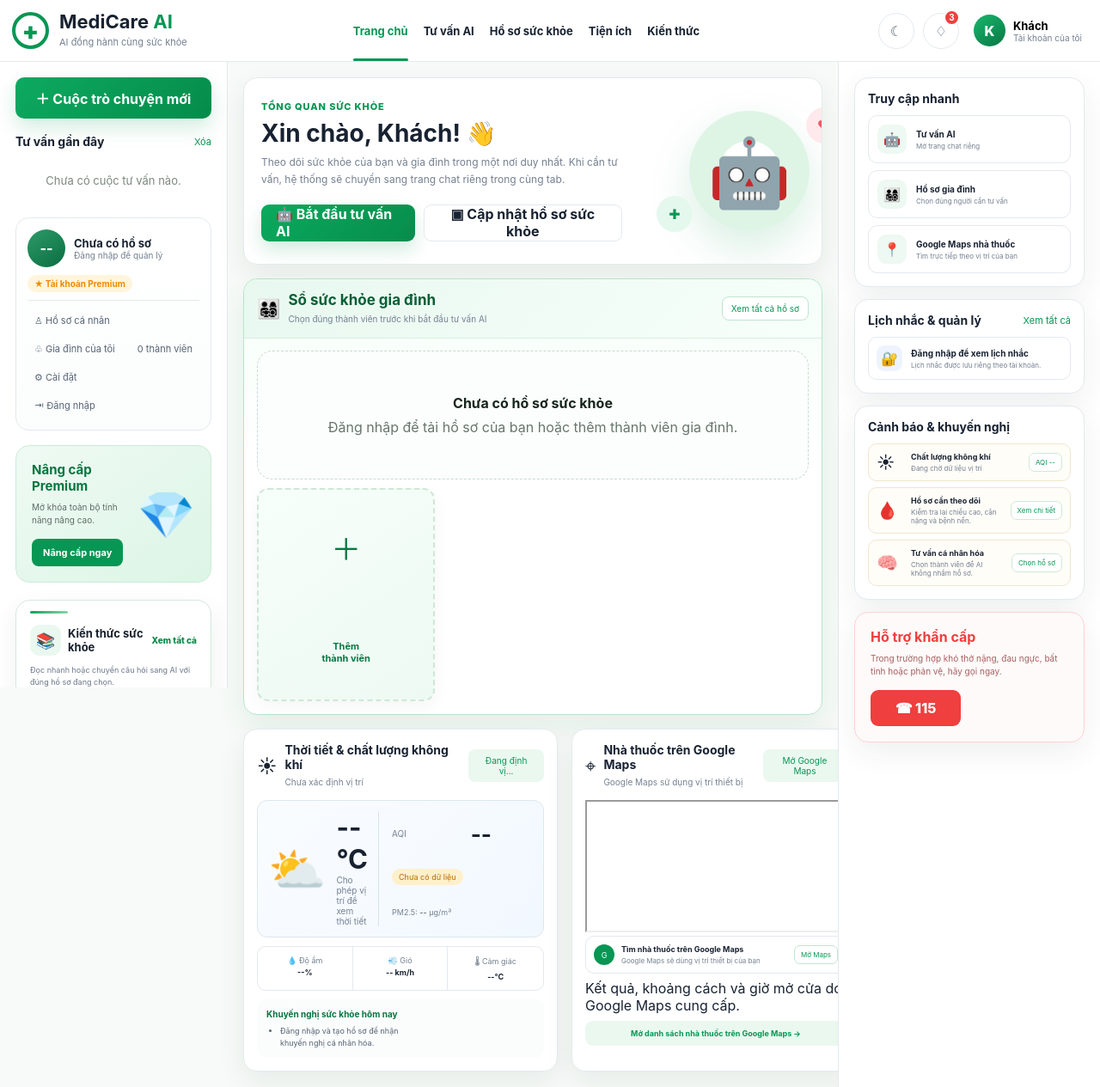
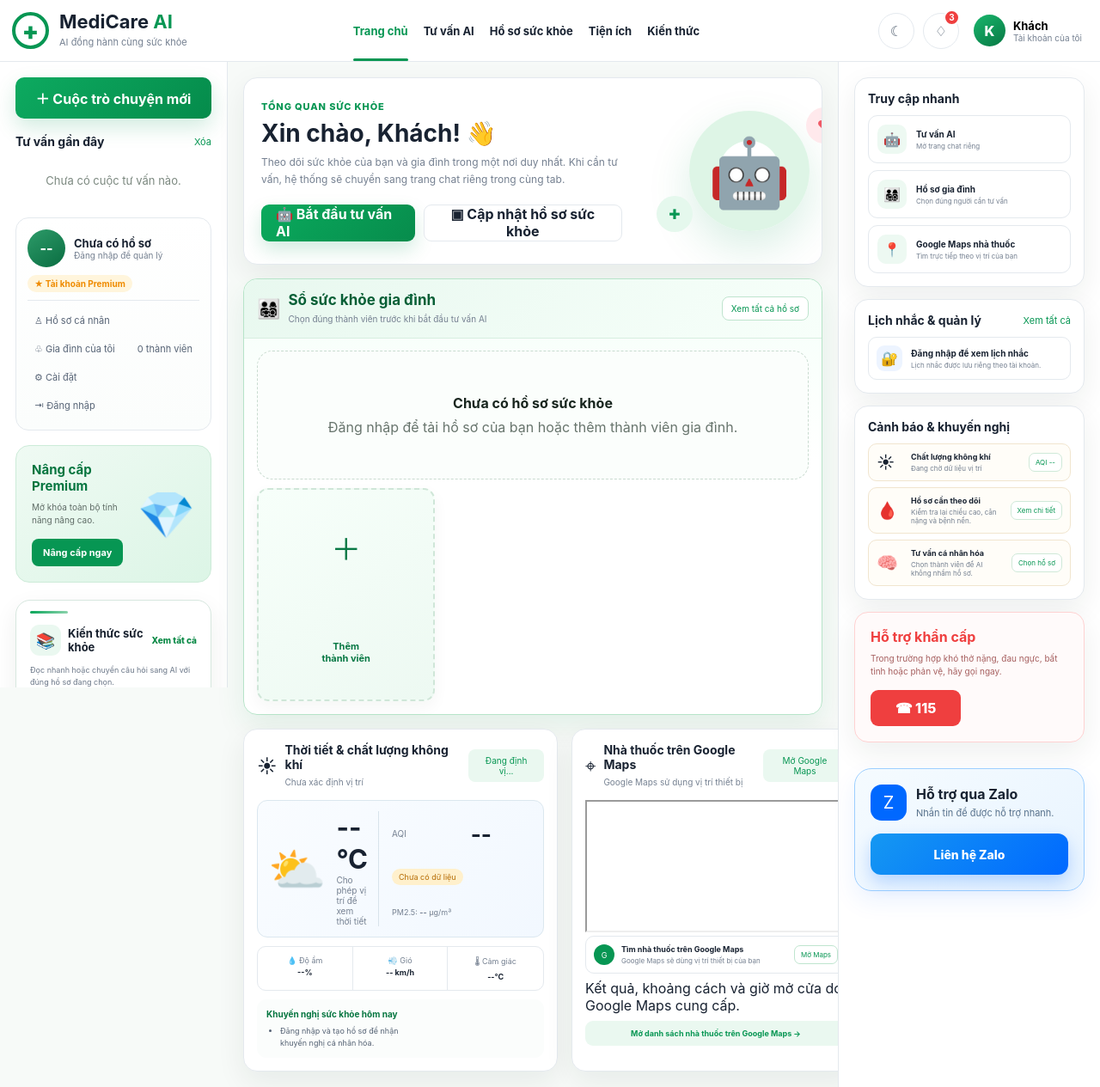
Before and after one commit to hunglai1h3-source/du-an-1--nhom-6-chatbot-AI, a Flask app: page / in a window 1280 px wide. Shown: the whole page at 86% size. Run offline with Flask 3, Linux system fonts and the light colour scheme; a map, chart or similar area stays blank; grey boxes are pictures that could not be loaded.

Commit message:
chung   update lại giao dien

```diff
--- a/Workshop1/static/dashboard.css
+++ b/Workshop1/static/dashboard.css
@@ -915,3 +915,99 @@ html[data-theme="dark"] #selfHealthModal .self-health-modal-card {
 .premium-confirm-button:hover {
   opacity: 0.95;
 }
+/* Khung Zalo riêng bên dưới khung khẩn cấp */
+.zalo-support-card {
+  margin-top: 16px;
+  padding: 18px;
+
+  border: 1px solid #9dcfff;
+  border-radius: 20px;
+
+  background:
+    linear-gradient(
+      145deg,
+      #f5fbff,
+      #e8f4ff
+    );
+
+  box-shadow: 0 12px 28px rgba(0, 104, 255, 0.08);
+}
+
+.zalo-card-heading {
+  display: flex;
+  align-items: center;
+  gap: 11px;
+  margin-bottom: 15px;
+}
+
+.zalo-card-icon {
+  width: 42px;
+  height: 42px;
+
+  display: grid;
+  place-items: center;
+  flex-shrink: 0;
+
+  border-radius: 13px;
+
+  color: #ffffff;
+  background: #0068ff;
+
+  font-size: 20px;
+}
+
+.zalo-card-heading h2 {
+  margin: 0;
+  color: #0054cc;
+  font-size: 17px;
+  font-weight: 850;
+}
+
+.zalo-card-heading p {
+  margin: 5px 0 0;
+  color: #58728c;
+  font-size: 11px;
+  line-height: 1.45;
+}
+
+.zalo-support-button {
+  width: 100%;
+  min-height: 48px;
+
+  display: flex;
+  align-items: center;
+  justify-content: center;
+  gap: 7px;
+
+  padding: 0 14px;
+
+  border: 0;
+  border-radius: 12px;
+
+  color: #ffffff;
+  background:
+    linear-gradient(
+      135deg,
+      #1598f2,
+      #0068ff
+    );
+
+  box-shadow: 0 9px 20px rgba(0, 104, 255, 0.24);
+
+  font-size: 14px;
+  font-weight: 850;
+  text-decoration: none;
+
+  transition:
+    transform 0.2s ease,
+    box-shadow 0.2s ease;
+}
+
+.zalo-support-button:hover {
+  transform: translateY(-2px);
+  box-shadow: 0 13px 25px rgba(0, 104, 255, 0.31);
+}
+
+.zalo-support-button:active {
+  transform: translateY(0);
+}
--- a/Workshop1/templates/index.html
+++ b/Workshop1/templates/index.html
@@ -226,9 +226,36 @@
         <strong>Hỗ trợ khẩn cấp</strong>
         <p>Trong trường hợp khó thở nặng, đau ngực, bất tỉnh hoặc phản vệ, hãy gọi ngay.</p>
         <a href="tel:115">☎ 115</a>
+
+
       </section>
+      <!-- KHUNG ZALO RIÊNG -->
+<section class="zalo-support-card">
+  <div class="zalo-card-heading">
+    <span class="zalo-card-icon">Z</span>
+
+    <div>
+      <strong>Hỗ trợ qua Zalo</strong>
+      <p>Nhắn tin để được hỗ trợ nhanh.</p>
+    </div>
+  </div>
+
+  <a
+    href="https://zalo.me/0869585139"
+    target="_blank"
+    rel="noopener noreferrer"
+    class="zalo-support-button"
+  >
+    Liên hệ Zalo
+  </a>
+
+
+</section>
+
+</aside>
     </aside>
   </div>
+
 
   <div
   class="shared-modal hidden"
```
